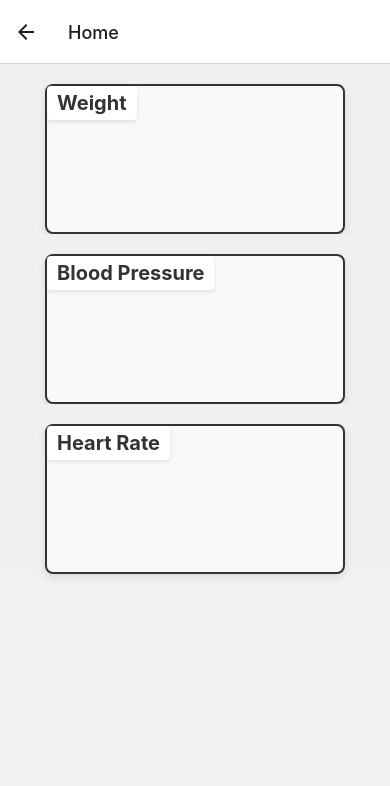
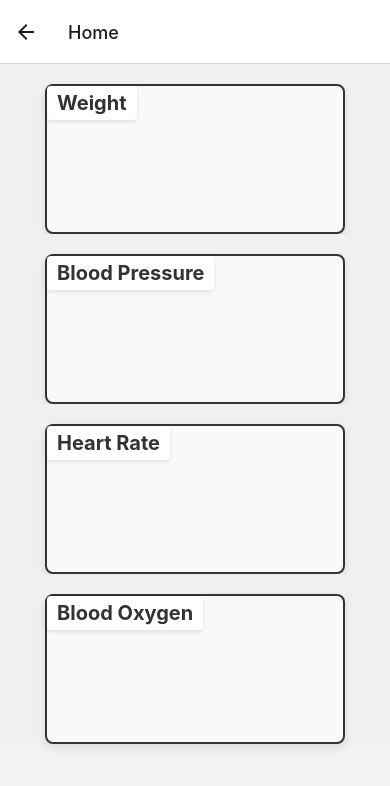
Before and after one commit to AdminHospitalAtHome/PatientMobileApp, a React Native app in the folder SeniorProjectApp/: screen /patientMain in a window 390 px wide. Shown: the top 786 px of the page. Built offline with nearby package versions, Linux system fonts and the light colour scheme.

Commit message:
Revert complete, waiting for Shared Component <Modal/>>
Co-authored-by: rhit-weiy5 <weiy5@rose-hulman.edu>
Co-authored-by: rhit-ken <yangfan544@gmail.com>
Co-authored-by: rhit-wallisjm <wallisjm@rose-hulman.edu>

```diff
--- a/SeniorProjectApp/App.tsx
+++ b/SeniorProjectApp/App.tsx
@@ -15,6 +15,7 @@ import {createNativeStackNavigator} from '@react-navigation/native-stack';
 import PatientWeightPage from './Pages/Patient/PatientWeightPage';
 import PatientBloodPressurePage from './Pages/Patient/PatientBloodPressurePage';
 import PatientHeartRatePage from './Pages/Patient/PatientHeartRatePage';
+import PatientBloodOxygenPage from './Pages/Patient/PatientBloodOxygenPage';
 
 const Stack = createNativeStackNavigator();
 function App(): JSX.Element {
@@ -27,6 +28,7 @@ function App(): JSX.Element {
         <Stack.Screen name={'patientWeightPage'} component={PatientWeightPage} options={{title: 'My Weight'}} />
         <Stack.Screen name={'patientBloodPressurePage'} component={PatientBloodPressurePage} options={{ title: 'My Blood Pressure'}} />
         <Stack.Screen name={'patientHeartRatePage'} component={PatientHeartRatePage} options = {{ title: 'My Heart Rate'}}/>
+        <Stack.Screen name={'patientBloodOxygenPage'} component={PatientBloodOxygenPage} options = {{ title: 'My Blood Oxygen'}}/>
       </Stack.Navigator>
     </NavigationContainer>
   );
--- a/SeniorProjectApp/BackEndFunctionCall/heartRateFunction.tsx
+++ b/SeniorProjectApp/BackEndFunctionCall/heartRateFunction.tsx
@@ -29,23 +29,32 @@ export function getHeartRate(patientID:number, startDateTime:String, stopDateTim
       )
 }
 
+
 export function parseHeartRateData(heartRateJson:any) {
-    let heartRateArr = []
-    for (var i = 0; i<heartRateJson.length; i++) {
-      var tmpDate = heartRateJson[i].DateTimeTaken.split('T')[0].split('-')
+    let heartRateArr = [];
+    for (var i = 0; i < heartRateJson.length; i++) {
+      var tempDateObject = new Date(heartRateJson[i].DateTimeTaken);
+      tempDateObject.setMinutes(
+        tempDateObject.getMinutes() - tempDateObject.getTimezoneOffset(),
+      );
+      var tmpDate = tempDateObject.toISOString().split('T')[0].split('-');
 
-      const tmpDateString = tmpDate[1] + '-' + tmpDate[2] + '-' + tmpDate[0]
+      const tmpDateString = tmpDate[1] + '-' + tmpDate[2] + '-' + tmpDate[0];
 
-      var tmpTime = heartRateJson[i].DateTimeTaken.split('T')[1].split(':')
-      var tmpHour = parseInt(tmpTime[0])
-      var tmpTimeString = ''
+      var tmpTime = tempDateObject.toISOString().split('T')[1].split(':');
+      var tmpHour = parseInt(tmpTime[0]);
+      var tmpTimeString = '';
       if (tmpHour > 12) {
-        tmpTimeString = String(tmpHour-12) + ":" + tmpTime[1] + " PM"
+        tmpTimeString = String(tmpHour - 12) + ':' + tmpTime[1] + ' PM';
       } else {
-        tmpTimeString = String(tmpHour) + ":" + tmpTime[1] + " AM"
+        tmpTimeString = String(tmpHour) + ':' + tmpTime[1] + ' AM';
       }
 
-      heartRateArr.push([tmpDateString,tmpTimeString,heartRateJson[i].HeartRateInBPM])
+      heartRateArr.push([
+        tmpDateString,
+        tmpTimeString,
+        heartRateJson[i].HeartRateInBPM,
+      ]);
     }
     return heartRateArr;
   }
--- /dev/null
+++ b/SeniorProjectApp/Components/PatientBloodOxygenNavCard.tsx
@@ -0,0 +1,61 @@
+import React from 'react';
+import {StyleSheet, View, Text, TouchableOpacity} from 'react-native';
+
+export default function PatientBloodOxygenNavCard(): JSX.Element {
+  return (
+    <View style={styles.container}>
+      <View style={styles.box}>
+        <Text style={styles.weightLabel}>Blood Oxygen</Text>
+        <View style={styles.chart}>{/*<WeightLineChart />*/}</View>
+      </View>
+    </View>
+  );
+}
+
+const styles = StyleSheet.create({
+  chart: {
+    width: '100%',
+    justifyContent: 'center',
+    alignItems: 'center',
+    marginTop: 30,
+  },
+  container: {
+    paddingTop: 20,
+    justifyContent: 'center',
+    alignItems: 'center',
+    backgroundColor: '#f0f0f0',
+  },
+  box: {
+    width: 300,
+    height: 150,
+    borderColor: '#333',
+    borderWidth: 2,
+    borderRadius: 8,
+    backgroundColor: '#f9f9f9',
+    shadowColor: '#000',
+    shadowOffset: {
+      width: 0,
+      height: 4,
+    },
+    shadowOpacity: 0.1,
+    shadowRadius: 8,
+    flexDirection: 'row',
+  },
+  weightLabel: {
+    position: 'absolute',
+    fontWeight: 'bold',
+    fontSize: 20,
+    color: '#333',
+    paddingVertical: 5,
+    paddingHorizontal: 10,
+    borderRadius: 4,
+    backgroundColor: '#fff',
+    shadowColor: '#000',
+    shadowOffset: {
+      width: 0,
+      height: 2,
+    },
+    shadowOpacity: 0.1,
+    shadowRadius: 4,
+  },
+});
--- a/SeniorProjectApp/Pages/Patient/PatientMainPage.tsx
+++ b/SeniorProjectApp/Pages/Patient/PatientMainPage.tsx
@@ -3,6 +3,7 @@ import { Pressable, View, TouchableOpacity } from "react-native";
 import PatientWeightNavCard from '../../Components/PatientWeightNavCard';
 import PatientBloodPressureNavCard from "../../Components/PatientBloodPressureNavCard";
 import PatientHeartRateNavCard from '../../Components/PatientHeartRateNavCard';
+import PatientBloodOxygenNavCard from '../../Components/PatientBloodOxygenNavCard';
 
 export default function PatientMainPage({
   navigation,
@@ -23,6 +24,9 @@ export default function PatientMainPage({
       <TouchableOpacity onPress={() => navigation.navigate('patientHeartRatePage')}>
         <PatientHeartRateNavCard/>
       </TouchableOpacity>
+      <TouchableOpacity onPress={() => navigation.navigate('patientBloodOxygenPage')}>
+        <PatientBloodOxygenNavCard/>
+      </TouchableOpacity>
     </View>
   );
 
```
Also changed, not shown: SeniorProjectApp/BackEndFunctionCall/bloodOxygenFunction.ts (+42 -1 lines), 2 other files (tests, documents, lock files or other folders).
